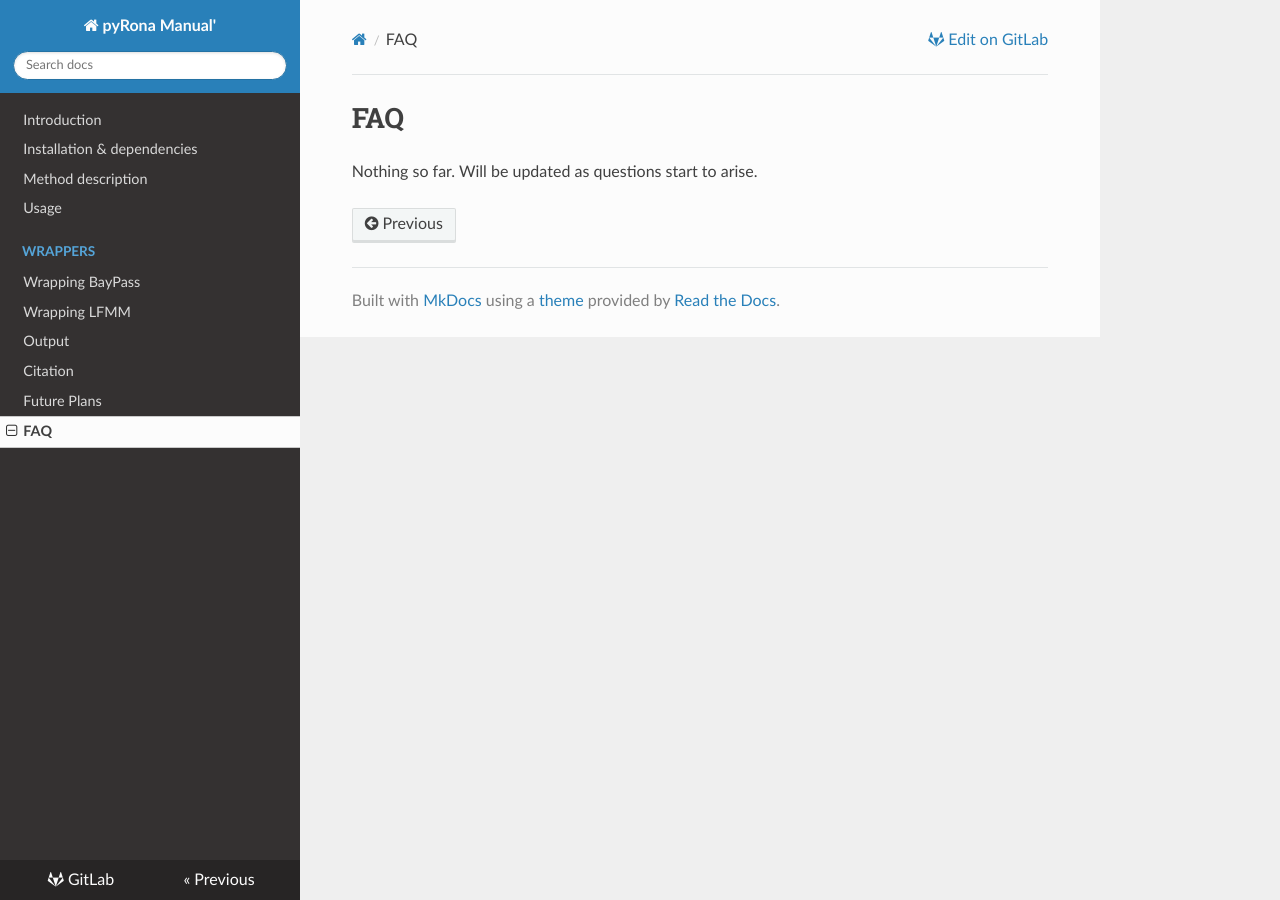
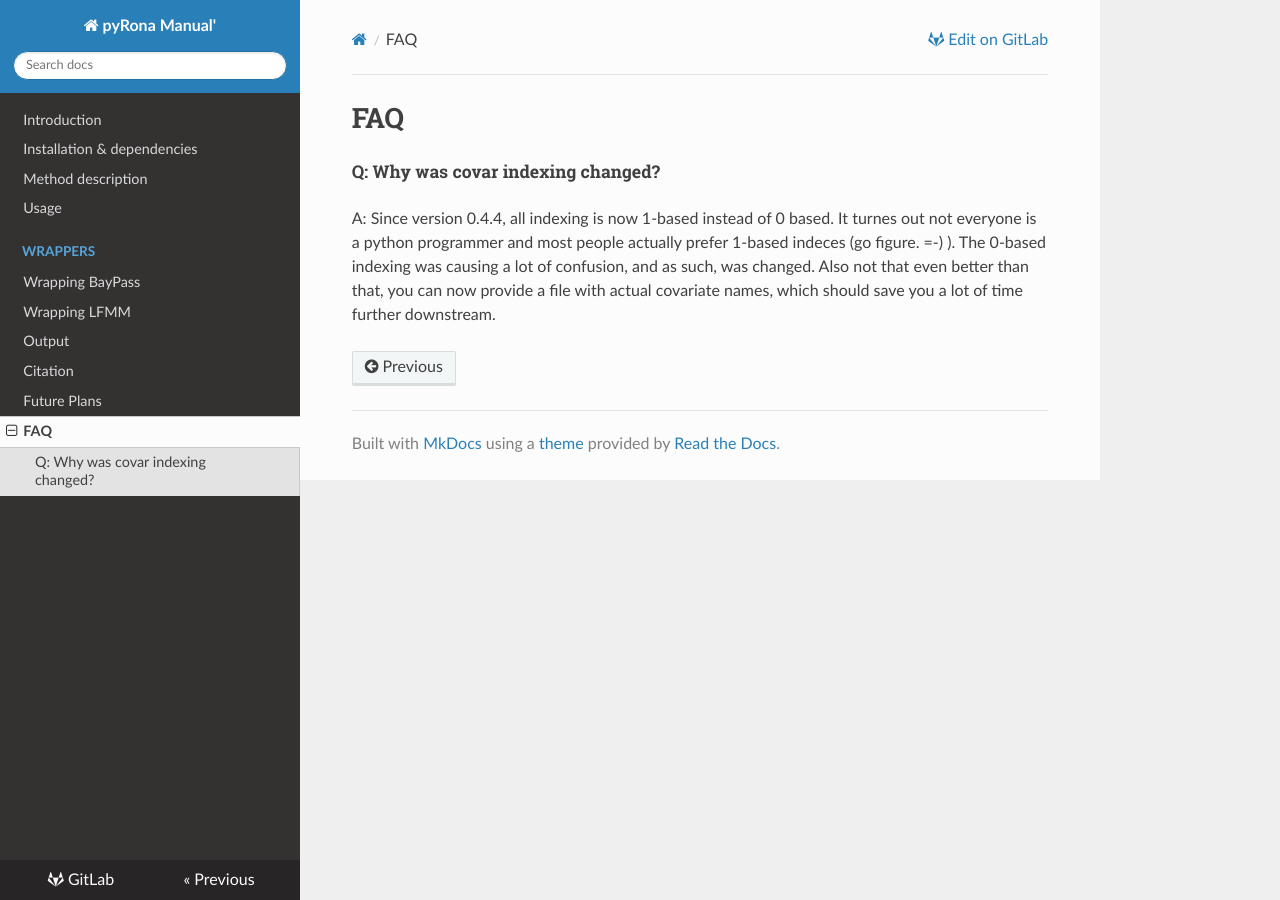
Before and after one commit to StuntsPT/pyRona, an MkDocs documentation site: the page built from docs/faq.md, in a window 1280 px wide. Built offline with MkDocs 1.6.1, drawn with Linux system fonts in a browser that asks for light colours; nearby versions of some CDN libraries; old or Windows-style settings are respelled for this version of MkDocs.

Commit message:
Documentation updates

```diff
--- a/docs/faq.md
+++ b/docs/faq.md
@@ -1,3 +1,5 @@
 #FAQ
 
-Nothing so far. Will be updated as questions start to arise.
+##### Q: Why was covar indexing changed?
+
+A: Since version 0.4.4, all indexing is now 1-based instead of 0 based. It turnes out not everyone is a python programmer and most people actually prefer 1-based indeces (go figure. =-) ). The 0-based indexing was causing a lot of confusion, and as such, was changed. Also not that even better than that, you can now provide a file with actual covariate names, which should save you a lot of time further downstream.
```
